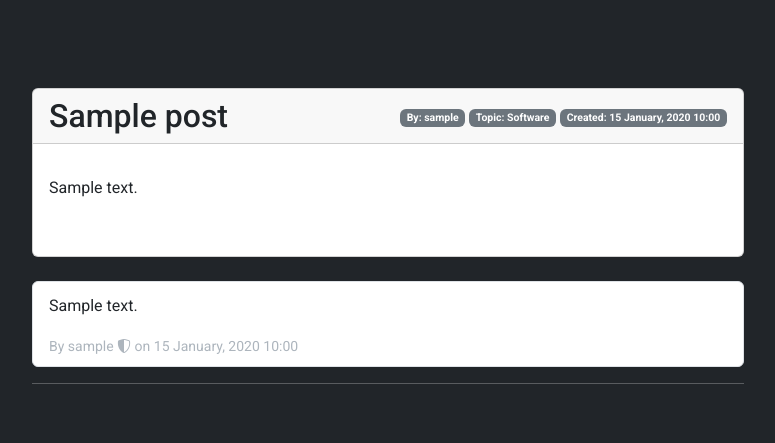
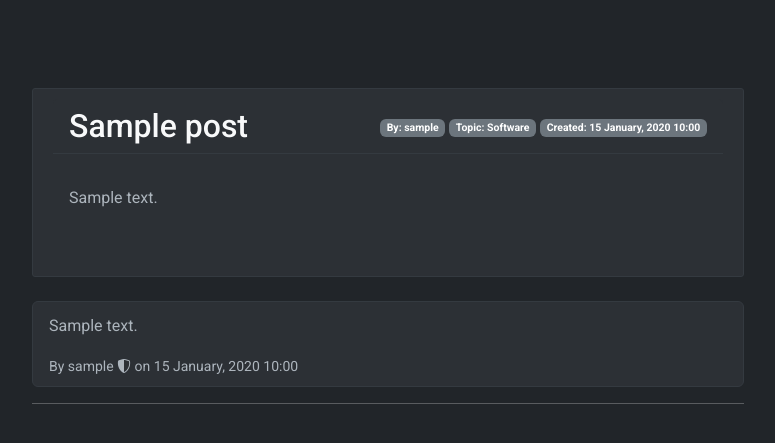
Before and after one commit to KafetzisThomas/UOI-StudyNotes, a Django app: page /post/1/ in a window 1280 px wide. Shown: the part 57-500 px from the top of the page, without its empty margins (252-1027 px from the left). Run offline with Django 5.2, Linux system fonts and the light colour scheme; tables that the repository leaves empty hold one stand-in row (values such as "Sample post"); some libraries are stand-ins or nearby versions.

Commit message:
Update post styles

```diff
--- a/forum/templates/forum/post.html
+++ b/forum/templates/forum/post.html
@@ -14,32 +14,32 @@
 
     <div class="container mt-4 mb-4">
         <!-- post section -->
-        <div class="card mb-4">
-            <div class="card-header d-flex justify-content-between align-items-center">
-                <h2 class="mb-0">{{ post.title }}</h2>
+        <div class="card mb-4 post-section">
+            <div class="card-header d-flex justify-content-between align-items-center" style="background-color: #2c3035; border-color: #343a40;">
+                <h2 class="mb-0 text-light">{{ post.title }}</h2>
                 <small class="text-muted">
                     <span class="badge bg-secondary">By: {{ post.user.username }}</span>
                     <span class="badge bg-secondary">Topic: {{ post.topic }}</span>
                     <span class="badge bg-secondary">Created: {{ post.timestamp|date:"d F, Y H:i" }}</span>
                 </small>
             </div>
-            <div class="card-body">
+            <div class="card-body" style="background-color: #2c3035; color: #adb5bd;">
                 <p class="card-text">{{ post.content|linebreaks }}</p>
                 <div class="d-flex float-end mt-4">
                     {% if user.is_authenticated %}
                         {% if request.user == post.user %}
                             <!-- delete button trigger modal -->
-                            <button class="btn btn-primary me-1" type="button" data-toggle="tooltip" title="Delete Post" data-bs-toggle="modal" data-bs-target="#delete_post_modal">
+                            <button class="btn btn-outline-light me-1" type="button" data-toggle="tooltip" title="Delete Post" data-bs-toggle="modal" data-bs-target="#delete_post_modal">
                                 <i class="bi bi-trash"></i>
                             </button>
-                            <a href="{% url 'forum:edit_post' post.id %}" class="btn btn-primary me-1" data-toggle="tooltip" title="Edit Post">
+                            <a href="{% url 'forum:edit_post' post.id %}" class="btn btn-outline-light me-1" data-toggle="tooltip" title="Edit Post">
                                 <i class="bi bi-pencil-square"></i>
                             </a>
                         {% endif %}
                         <!-- display like button & like count -->
                         <form action="{% url 'forum:like_post' post.id %}" method="POST">
                             {% csrf_token %}
-                            <button class="btn btn-danger me-1" type="submit" data-toggle="tooltip" title="{{ number_of_likes }} likes">
+                            <button class="btn btn-outline-light me-1" type="submit" data-toggle="tooltip" title="{{ number_of_likes }} likes">
                                 {% if post_is_liked %}
                                     <i class="bi bi-heart-fill"></i>
                                 {% else %}
@@ -47,7 +47,7 @@
                                 {% endif %}
                             </button>
                         </form>
-                        <button class="btn btn-primary reply-btn" type="button" data-toggle="tooltip" title="Reply" data-bs-toggle="collapse" data-bs-target="#replyForm-{{ post.id }}" aria-expanded="false" aria-controls="replyForm-{{ post.id }}">
+                        <button class="btn btn-outline-light reply-btn" type="button" data-toggle="tooltip" title="Reply" data-bs-toggle="collapse" data-bs-target="#replyForm-{{ post.id }}" aria-expanded="false" aria-controls="replyForm-{{ post.id }}">
                             <i class="bi bi-reply-fill"></i>
                         </button>
                     {% endif %}
@@ -59,7 +59,7 @@
         <div>
             <div class="list-group">
                 {% for reply in replies %}
-                    <div class="list-group-item">
+                    <div class="list-group-item" style="background-color: #2c3035; color: #adb5bd; border-color: #343a40;">
                         <p class="mb-1">{{ reply.content|linebreaks }}</p>
                         {% if reply.user.is_staff %}
                             <small class="text-muted">By {{ reply.user.username }} <i class="bi bi-shield-shaded" data-toggle="tooltip" title="This user is a moderator"></i> on {{ reply.timestamp|date:"d F, Y H:i" }}</small>
@@ -87,12 +87,12 @@
         <!-- Delete post modal start -->
         <div class="modal fade" id="delete_post_modal" tabindex="-1" aria-labelledby="delete_post_modal_label" aria-hidden="true">
             <div class="modal-dialog modal-dialog-centered">
-                <div class="modal-content">
+                <div class="modal-content" style="background-color: #2c3035;">
                     <div class="modal-header">
-                        <h1 class="modal-title fs-5" id="delete_post_modal_label">Delete Post?</h1>
-                        <button type="button" class="btn-close" data-bs-dismiss="modal" aria-label="Close"></button>
+                        <h1 class="modal-title fs-5 text-light" id="delete_post_modal_label">Delete Post?</h1>
+                        <button type="button" class="btn-close btn-close-white" data-bs-dismiss="modal" aria-label="Close"></button>
                     </div>
-                    <div class="modal-body">
+                    <div class="modal-body text-light">
                         Are you sure you want to delete this post?
                     </div>
                     <div class="modal-footer">
```
